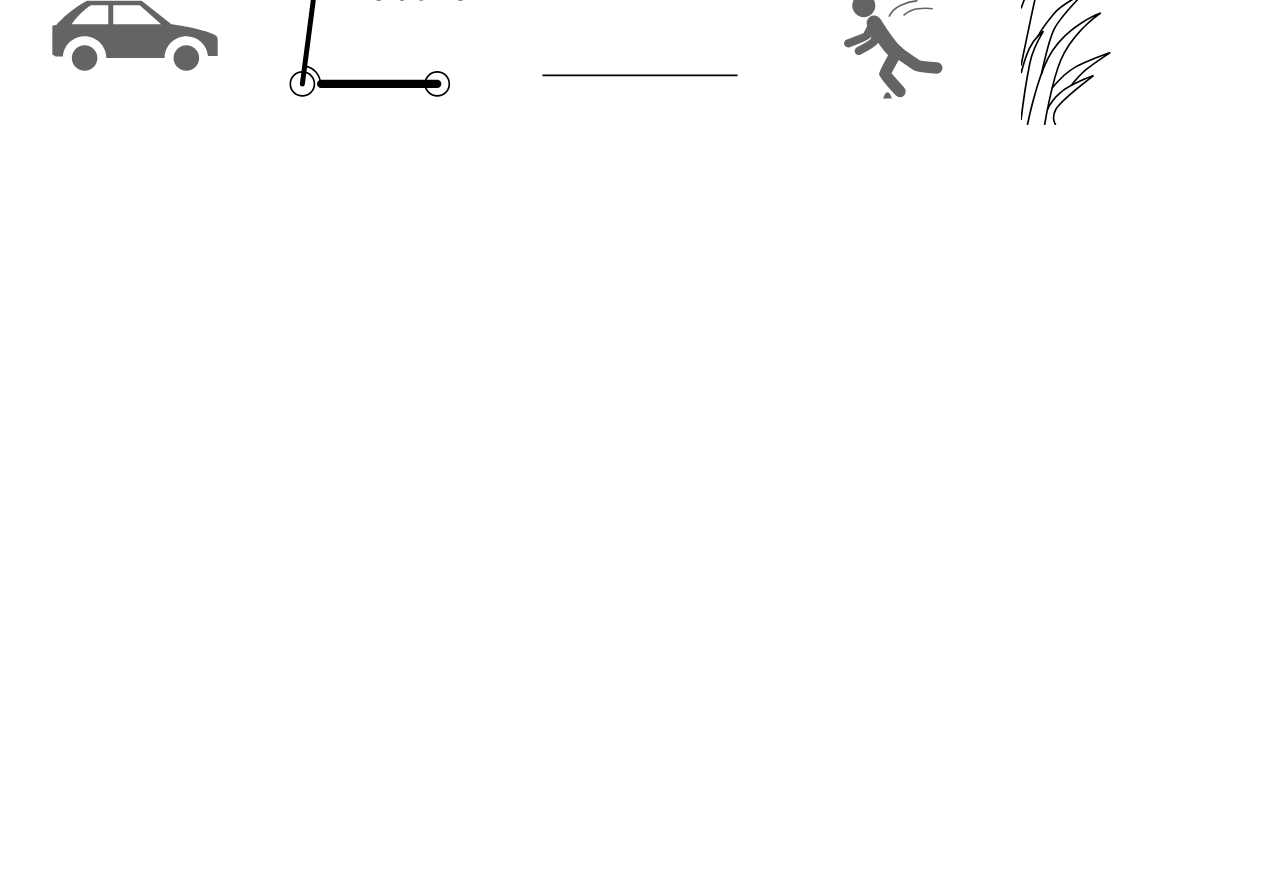
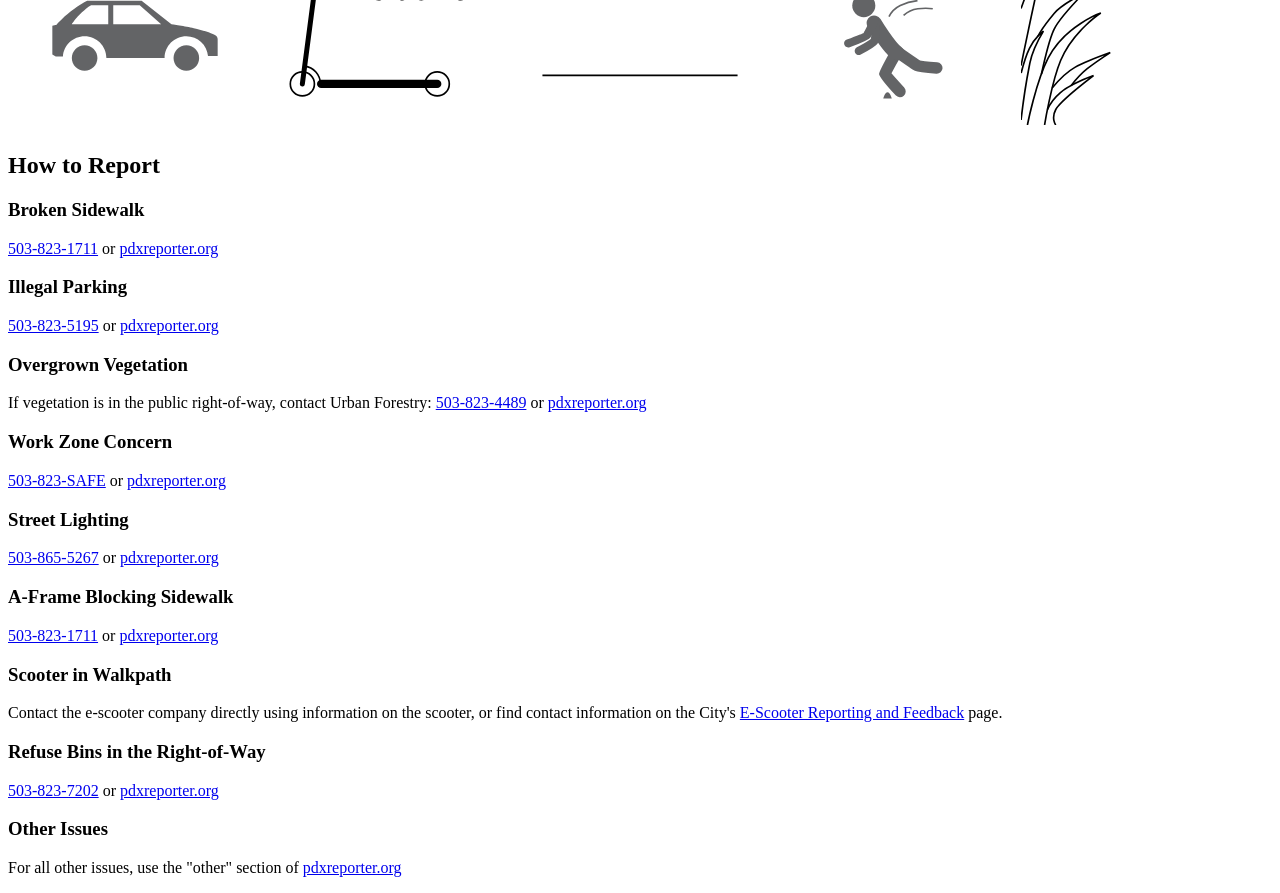
Before and after one commit to OregonWalks/sidewalk-obstruction-bingo, a Next.js app: page / in a window 1280 px wide. Shown: the part 1240-2133 px from the top of the page. Before the commit the page ends 1372 px from the top, so only its background shows below. Built offline with nearby package versions, Linux system fonts and the light colour scheme.

Commit message:
Add "How to Report" text.

```diff
--- a/pages/index.tsx
+++ b/pages/index.tsx
@@ -14,5 +14,48 @@ export default function Index() {
     <table style={{ flex: "1 auto", height: "100%" }}>
       <Board />
     </table>
+    <div>
+      <h2>How to Report</h2>
+
+      <h3>Broken Sidewalk</h3>
+      <p><a href="tel:503-823-1711">503-823-1711</a>{' or '}
+      <a href="https://pdxreporter.org/">pdxreporter.org</a></p>
+
+      <h3>Illegal Parking</h3>
+      <p><a href="tel:503-823-5195">503-823-5195</a>{' or '}
+      <a href="https://pdxreporter.org/">pdxreporter.org</a></p>
+
+      <h3>Overgrown Vegetation</h3>
+      <p>{'If vegetation is in the public right-of-way, contact Urban Forestry: '}
+      <a href="tel:503-823-4489">503-823-4489</a>{' or '}
+      <a href="https://pdxreporter.org/">pdxreporter.org</a></p>
+
+      <h3>Work Zone Concern</h3>
+      <p><a href="tel:503-823-7233">503-823-SAFE</a>{' or '}
+      <a href="https://pdxreporter.org/">pdxreporter.org</a></p>
+
+      <h3>Street Lighting</h3>
+      <p><a href="tel:503-865-5267">503-865-5267</a>{' or '}
+      <a href="https://pdxreporter.org/">pdxreporter.org</a></p>
+
+      <h3>A-Frame Blocking Sidewalk</h3>
+      <p><a href="tel:503-823-1711">503-823-1711</a>{' or '}
+      <a href="https://pdxreporter.org/">pdxreporter.org</a></p>
+
+      <h3>Scooter in Walkpath</h3>
+      <p>{"Contact the e-scooter company directly using information on the scooter, or find contact information on the City's "}
+      <a href="https://www.portlandoregon.gov/transportation/79174">E-Scooter Reporting and Feedback</a> {' page.'}
+      </p>
+
+      <h3>Refuse Bins in the Right-of-Way</h3>
+      <p><a href="tel:503-823-7202">503-823-7202</a>{' or '}
+      <a href="https://pdxreporter.org/">pdxreporter.org</a></p>
+
+      <h3>Other Issues</h3>
+      <p>{'For all other issues, use the "other" section of '}
+      <a href="https://pdxreporter.org/">pdxreporter.org</a></p>
+
+
+    </div>
   </main>;
 };
```
